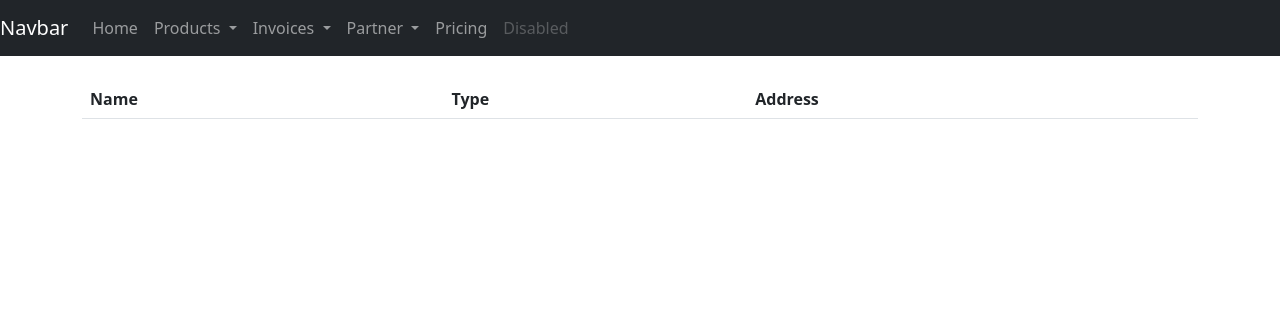
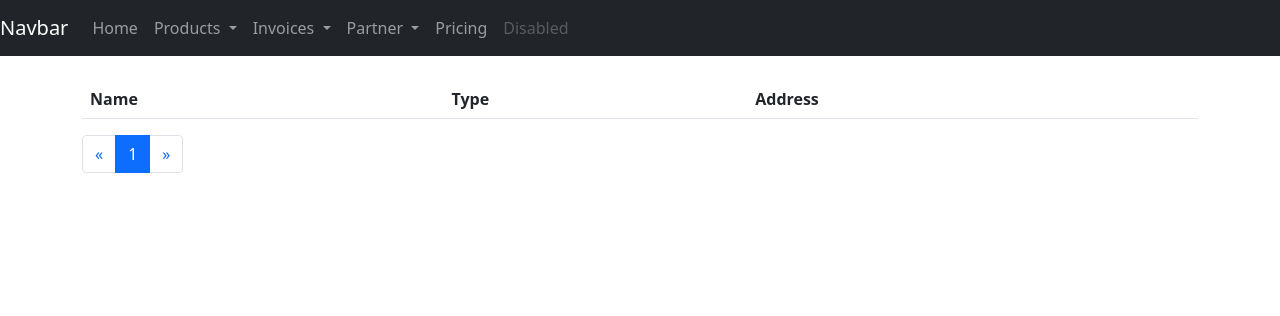
Before and after one commit to flohh-py/django-tutorial, a Django app: page /partner/ in a window 1280 px wide. Shown: the top 316 px of the page. Run offline with Django 4.2, Linux system fonts and the light colour scheme; data that the repository does not hold is empty; some libraries are stand-ins or nearby versions.

Commit message:
added pagination on partner

```diff
--- a/mysite/partner/templates/partner/list.html
+++ b/mysite/partner/templates/partner/list.html
@@ -29,5 +29,44 @@
       {% endfor %}
     </tbody>
   </table>
+  <nav aria-label="Pagination Bar">
+    <ul class="pagination">
+      {% if page_obj.has_previous %}
+        <li class="page-item">
+          <a class="page-link" href="?page={{ page_obj.previous_page_number }}">
+            <span aria-hidden="true">&laquo;</span>
+          </a>
+        </li>
+        <li class="page-item">
+          <a class="page-link" href="?page={{ page_obj.previous_page_number }}">{{ page_obj.previous_page_number }}</a>
+        </li>
+      {% else %}
+        <li class="page-item">
+          <a class="page-link" href="#">
+            <span aria-hidden="true">&laquo;</span>
+          </a>
+        </li>
+      {% endif %}
+        <li class="page-item active">
+          <a class="page-link" href="#">{{page_obj.number}}</a>
+        </li>
+      {% if page_obj.has_next %}
+        <li class="page-item">
+          <a class="page-link" href="?page={{ page_obj.next_page_number }}">{{ page_obj.next_page_number }}</a>
+        </li>
+        <li class="page-item">
+          <a class="page-link" href="?page={{ page_obj.next_page_number }}">
+            <span aria-hidden="true">&raquo;</span>
+          </a>
+        </li>
+      {% else %}
+        <li class="page-item">
+          <a class="page-link" href="#">
+            <span aria-hidden="true">&raquo;</span>
+          </a>
+        </li>
+      {% endif %}
+    </ul>
+  </nav>
 </div>
 {% endblock content %}
--- a/mysite/product/templates/product/list.html
+++ b/mysite/product/templates/product/list.html
@@ -44,7 +44,8 @@
           </a>
       </li>
       <li class="page-item">
-        <a class="page-link" href="?page={{ page_obj.previous_page_number }}">{{ page_obj.previous_page_number }}</a></li>
+        <a class="page-link" href="?page={{ page_obj.previous_page_number }}">{{ page_obj.previous_page_number }}</a>
+      </li>
     {% else %}
       <li class="page-item">
           <a class="page-link" href="#">
```
